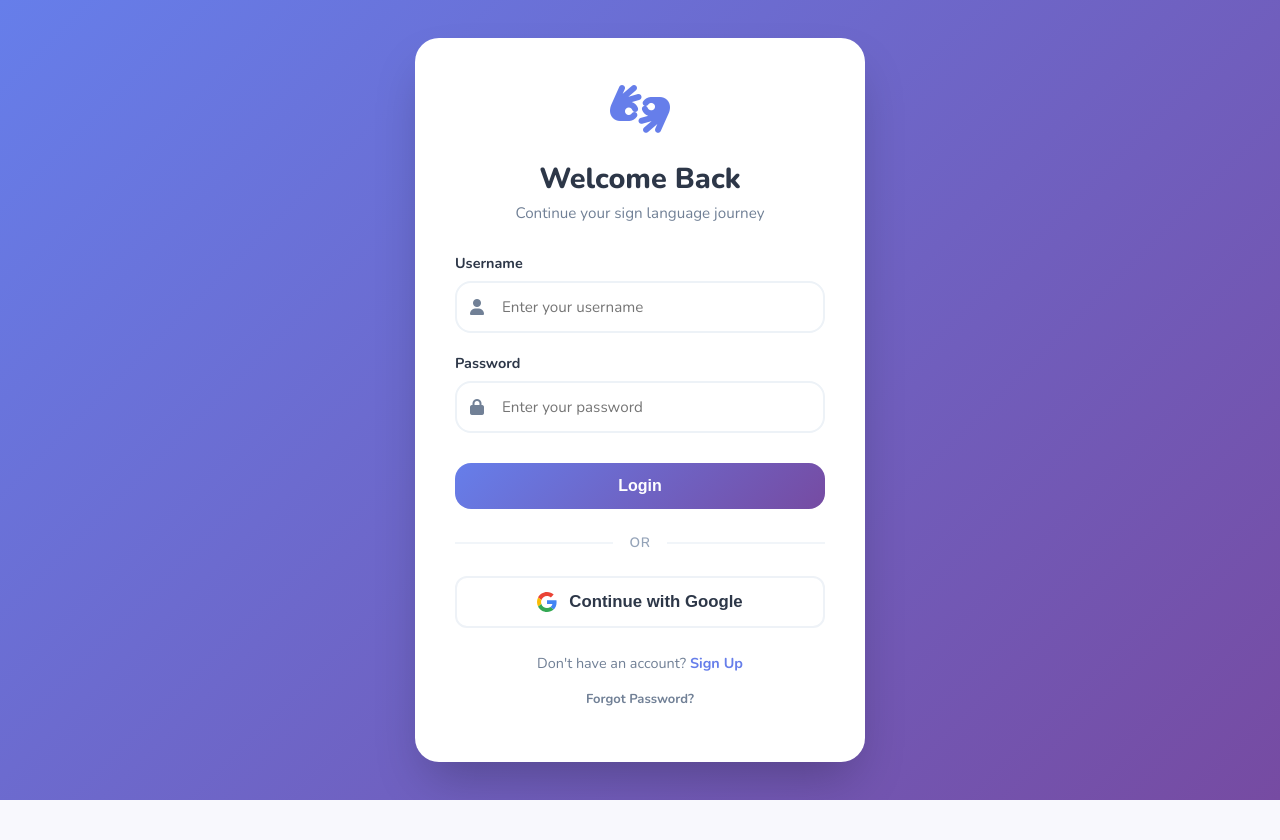
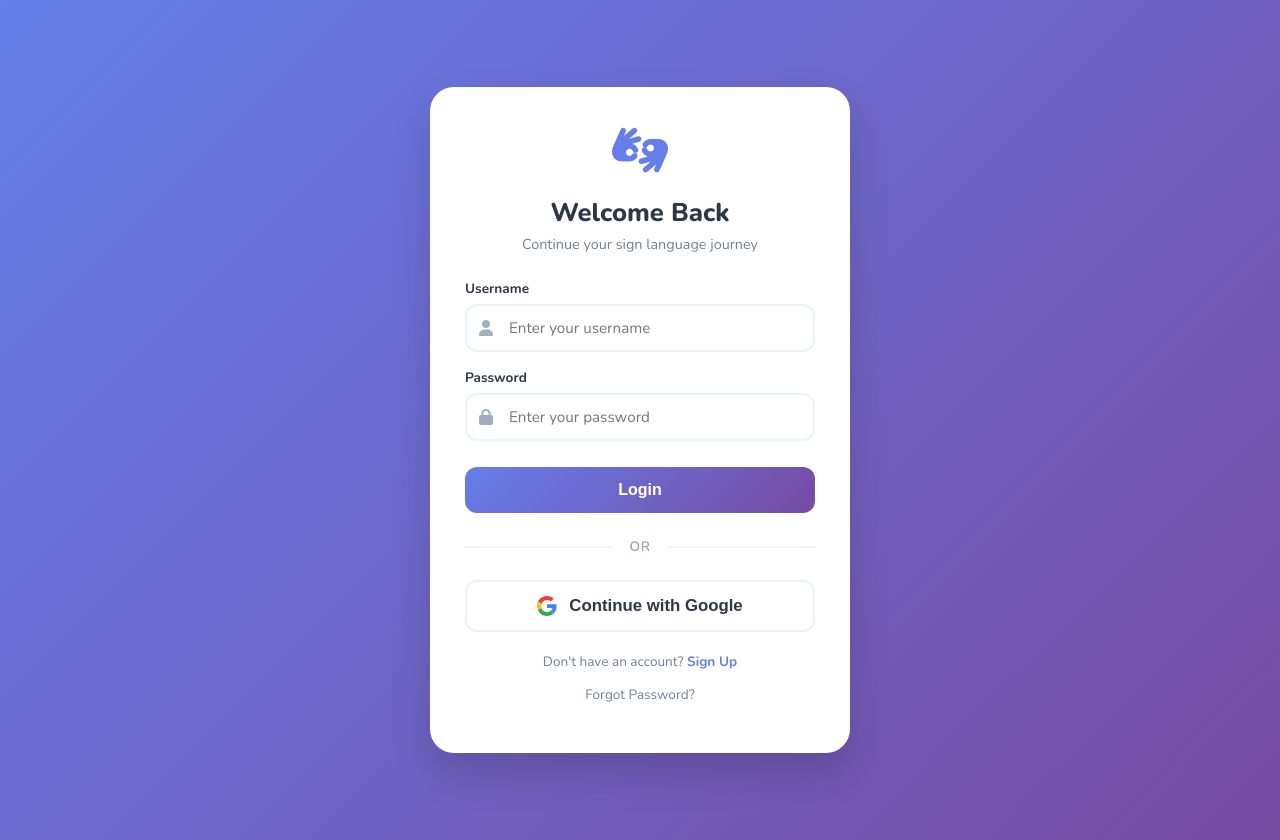
Before and after one commit to 0023tom/SayBIM, a Flask app: page /login in a window 1280 px wide. Before the commit the page ends 800 px from the top, so only its background shows below. Run offline with Flask 3, Linux system fonts and the light colour scheme; some libraries are stand-ins or nearby versions.

Commit message:
Fix login and sign up UI part

```diff
--- a/static/style.css
+++ b/static/style.css
@@ -769,41 +769,41 @@ body {
 
 /* Authentication Page Styles */
 .auth-body {
-    height: 100vh;
+    min-height: 100vh;
     display: flex;
     justify-content: center;
     align-items: center;
     background: var(--primary-gradient);
-    overflow: hidden;
     margin: 0;
+    padding: 20px 0;
 }
 
 .auth-container {
-    width: 100%;
-    max-width: 450px;
-    padding: 20px;
+    width: 90%;
+    max-width: 420px;
+    margin: auto;
 }
 
 .auth-card {
     background: white;
-    border-radius: var(--radius-lg);
-    padding: 40px;
-    box-shadow: 0 25px 50px -12px rgba(0, 0, 0, 0.25);
+    border-radius: 24px;
+    padding: 35px;
+    box-shadow: 0 20px 40px rgba(0, 0, 0, 0.15);
     text-align: center;
 }
 
 .auth-header {
-    margin-bottom: 30px;
+    margin-bottom: 25px;
 }
 
 .auth-logo {
-    font-size: 3rem;
+    font-size: 2.8rem;
     color: #667eea;
-    margin-bottom: 15px;
+    margin-bottom: 12px;
 }
 
 .auth-header h1 {
-    font-size: 1.8rem;
+    font-size: 1.6rem;
     font-weight: 800;
     color: var(--text-primary);
     margin: 0;
@@ -811,8 +811,8 @@ body {
 
 .auth-header p {
     color: var(--text-secondary);
-    font-size: 0.95rem;
-    margin-top: 5px;
+    font-size: 0.9rem;
+    margin-top: 4px;
 }
 
 .auth-form {
@@ -820,15 +820,15 @@ body {
 }
 
 .form-group {
-    margin-bottom: 20px;
+    margin-bottom: 16px;
 }
 
 .form-group label {
     display: block;
     font-weight: 700;
-    margin-bottom: 8px;
+    margin-bottom: 6px;
     color: var(--text-primary);
-    font-size: 0.9rem;
+    font-size: 0.85rem;
 }
 
 .input-wrapper {
@@ -839,48 +839,49 @@ body {
 
 .input-wrapper i {
     position: absolute;
-    left: 15px;
-    color: var(--text-secondary);
+    left: 14px;
+    color: #a0aec0;
 }
 
 .input-wrapper input {
     width: 100%;
-    padding: 14px 14px 14px 45px;
-    border-radius: var(--radius-md);
+    padding: 12px 14px 12px 42px;
+    border-radius: 12px;
     border: 2px solid #edf2f7;
     font-family: inherit;
     font-size: 0.95rem;
-    transition: all 0.3s;
+    transition: all 0.2s ease;
 }
 
 .input-wrapper input:focus {
     outline: none;
     border-color: #667eea;
     background: #f8faff;
+    box-shadow: 0 0 0 3px rgba(102, 126, 234, 0.1);
 }
 
 .auth-btn {
     width: 100%;
     padding: 14px;
     border: none;
-    border-radius: var(--radius-md);
+    border-radius: 12px;
     background: var(--primary-gradient);
     color: white;
     font-weight: 800;
     font-size: 1rem;
     cursor: pointer;
-    transition: transform 0.2s, box-shadow 0.2s;
+    transition: all 0.2s ease;
     margin-top: 10px;
 }
 
 .auth-btn:hover {
-    transform: translateY(-2px);
-    box-shadow: 0 10px 15px -3px rgba(102, 126, 234, 0.4);
+    transform: translateY(-1px);
+    box-shadow: 0 8px 15px rgba(102, 126, 234, 0.3);
 }
 
 .auth-footer {
-    margin-top: 25px;
-    font-size: 0.9rem;
+    margin-top: 20px;
+    font-size: 0.85rem;
     color: var(--text-secondary);
 }
 
--- a/templates/login.html
+++ b/templates/login.html
@@ -22,12 +22,14 @@
 
                   {% with messages = get_flashed_messages(with_categories=true) %}
                   {% if messages %}
-                  {% for category, message in messages %}
-                  <div class="alert alert-{{ category }}">
-                        {{ message }}
-                        <button class="alert-close" onclick="this.parentElement.style.display='none';">&times;</button>
+                  <div class="alert-container">
+                        {% for category, message in messages %}
+                        <div class="alert alert-{{ category }}">
+                              {{ message }}
+                              <button class="alert-close" onclick="this.parentElement.style.display='none';">&times;</button>
+                        </div>
+                        {% endfor %}
                   </div>
-                  {% endfor %}
                   {% endif %}
                   {% endwith %}
 
@@ -66,7 +68,7 @@
 
                   <div class="auth-footer">
                         <p>Don't have an account? <a href="{{ url_for('signup') }}">Sign Up</a></p>
-                        <p style="margin-top: 10px;"><a href="{{ url_for('forgot_password') }}" style="color: var(--text-secondary); font-size: 0.9em;">Forgot Password?</a></p>
+                        <p style="margin-top: 12px;"><a href="{{ url_for('forgot_password') }}" style="color: var(--text-secondary); font-size: 0.85rem; font-weight: 500;">Forgot Password?</a></p>
                   </div>
             </div>
       </div>
```
Also changed, not shown: templates/forgot_password.html (+11 -8 lines), templates/reset_password.html (+16 -12 lines), templates/signup.html (+7 -5 lines).
